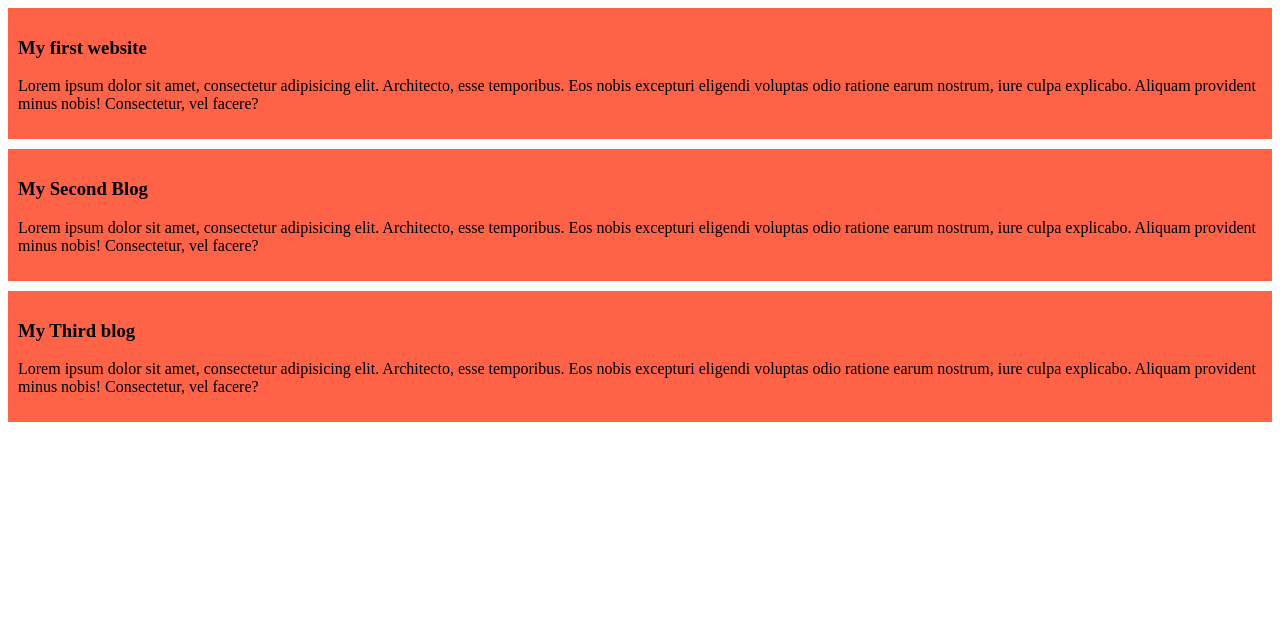
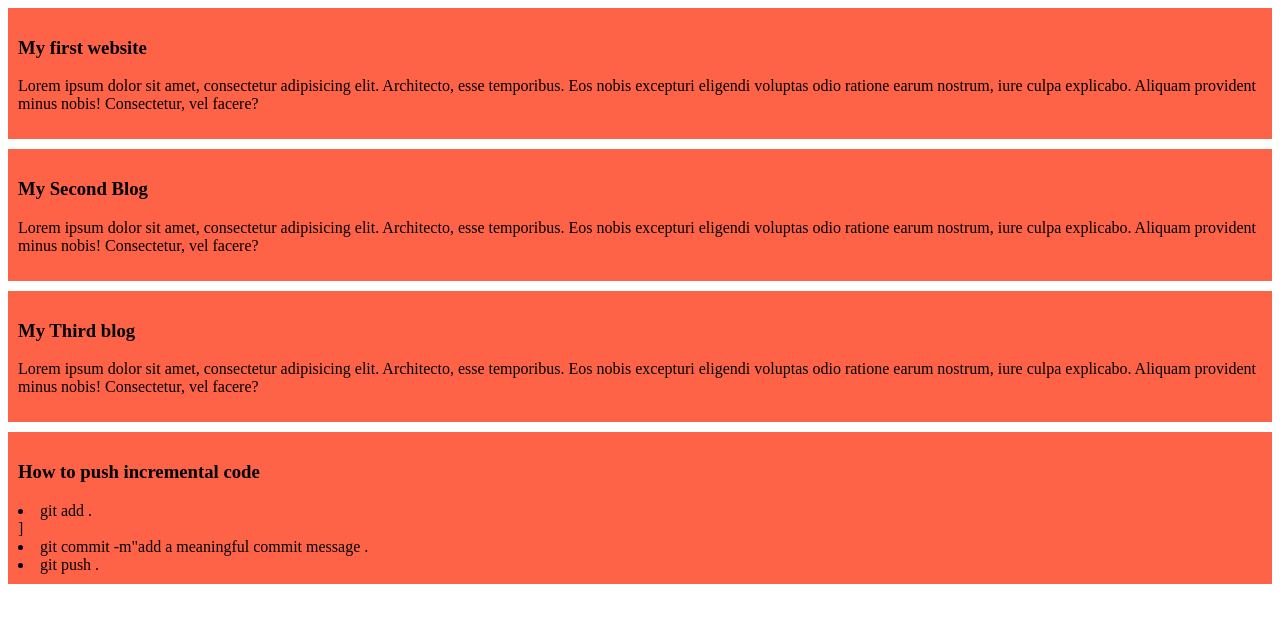
Before and after one commit to Israfil193/my-simple-website, a plain HTML site: page index.html in a window 1280 px wide. Drawn offline with Linux system fonts and the light colour scheme.

Commit message:
added a list to code

```diff
--- a/index.html
+++ b/index.html
@@ -24,5 +24,13 @@
         <p>Lorem ipsum dolor sit amet, consectetur adipisicing elit. Architecto, esse temporibus. Eos nobis excepturi eligendi voluptas odio ratione earum nostrum,
              iure culpa explicabo. Aliquam provident minus nobis! Consectetur, vel facere?</p>
     </div>
+    <div>
+        <h3>How to push incremental code</h3>
+        <u1>
+          <li>git add .</li>
+          ]<li>git commit -m"add a meaningful commit message .</li>
+          <li>git push .</li>
+        </u1>
+    </div>
 </body>
 </html>
```
